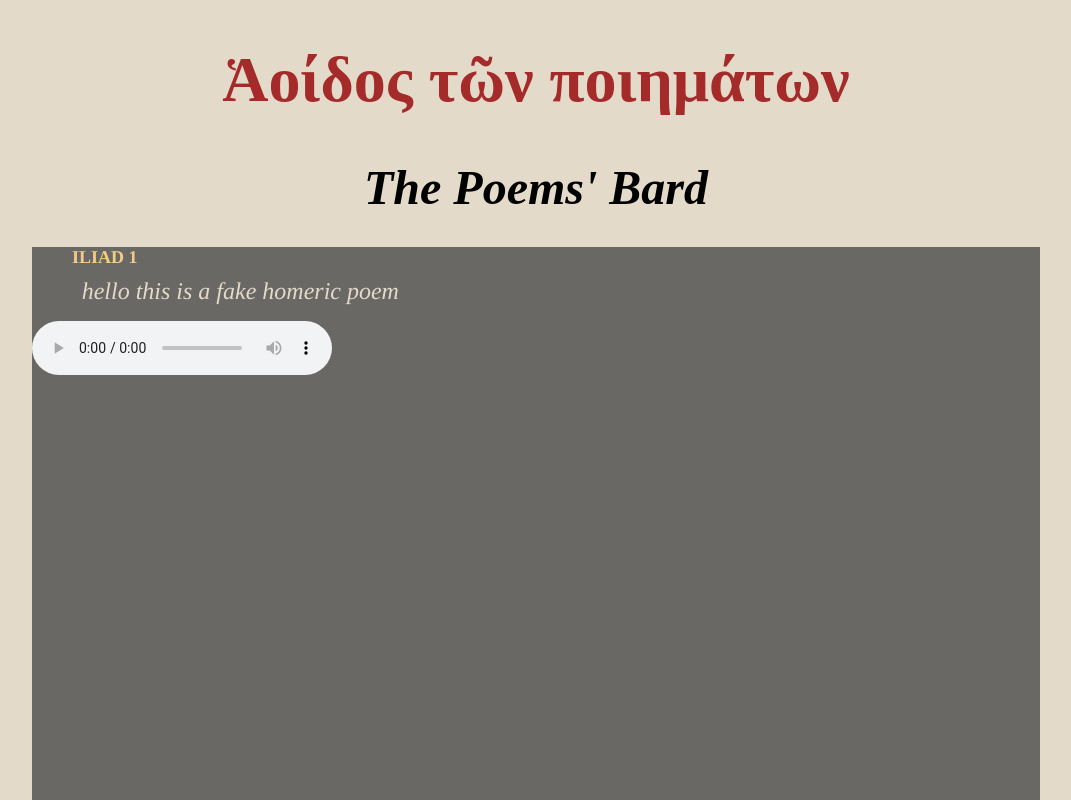
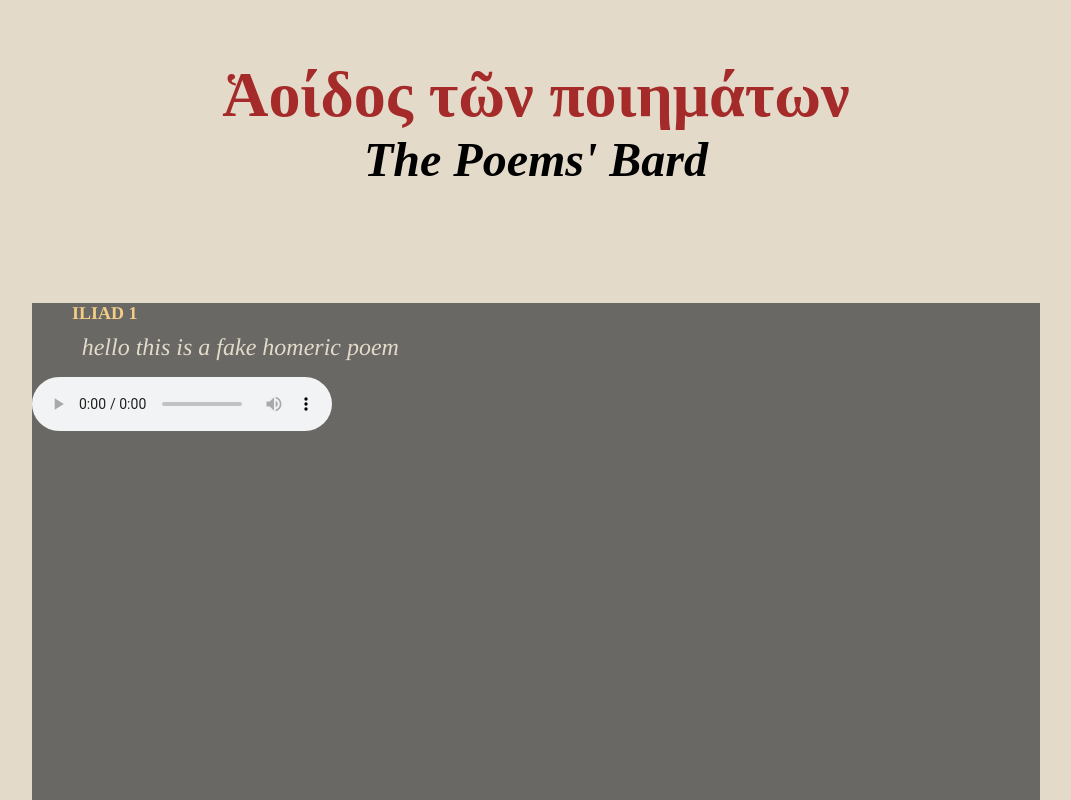
Before and after one commit to aoidospoiematos/hellenika, a plain HTML site: page index.html in a window 1280 px wide. Shown: the top 800 px of the page, without its empty margins (104-1175 px from the left). Drawn offline with Linux system fonts and the light colour scheme; a web font is replaced by a local one.

```diff
--- a/Poetry.css
+++ b/Poetry.css
@@ -8,11 +8,15 @@
     color: brown;
     text-align: center;
     font-size: 4em;
+    margin: 0px;
+    padding: 50px 0px 0px 0px;
 }
 #english_title {
     text-align: center;
     font-size: 3em;
     font-style: italic;
+    margin: 0px;
+    padding: 0px 0px 100px 0px;
 }
 
 body {
```
